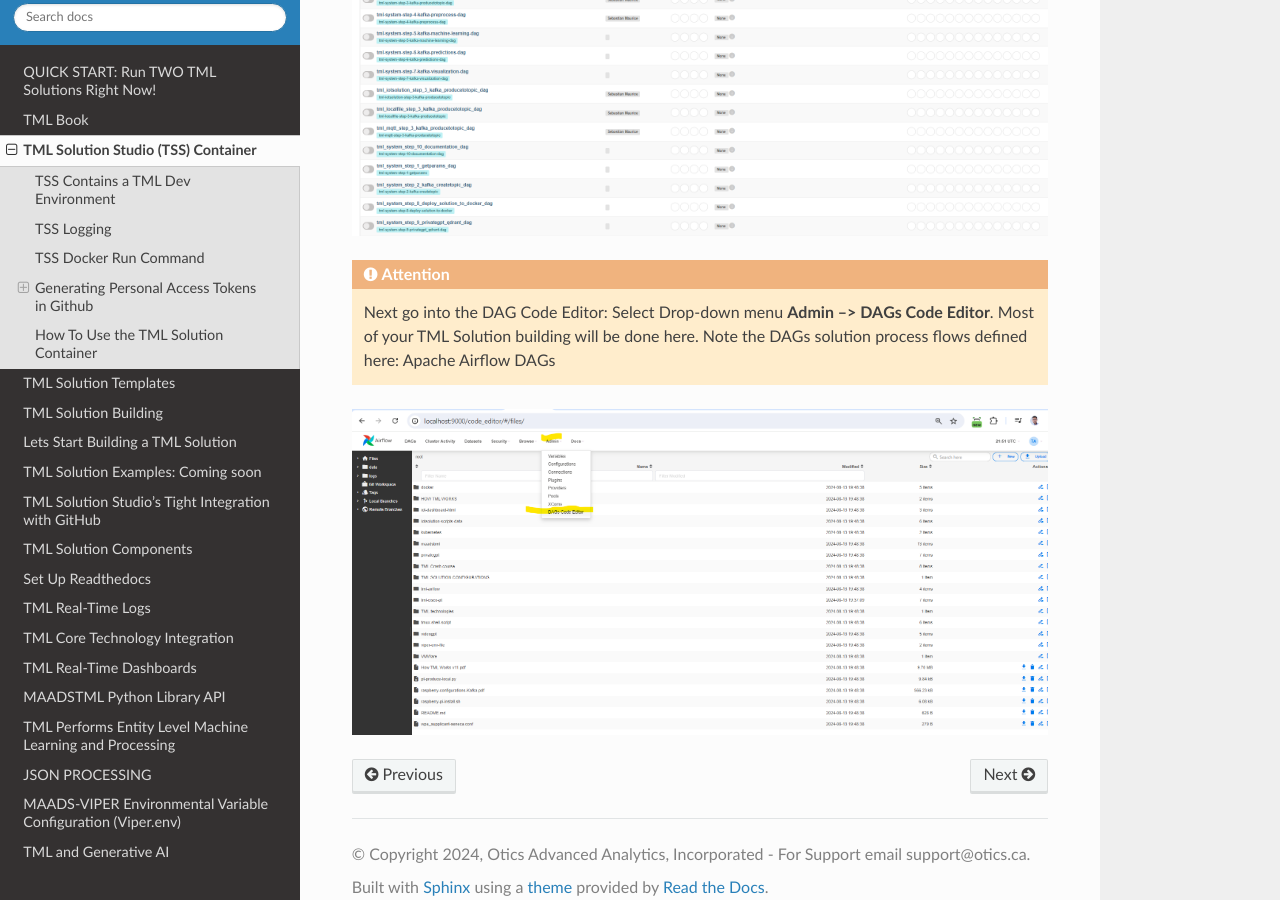
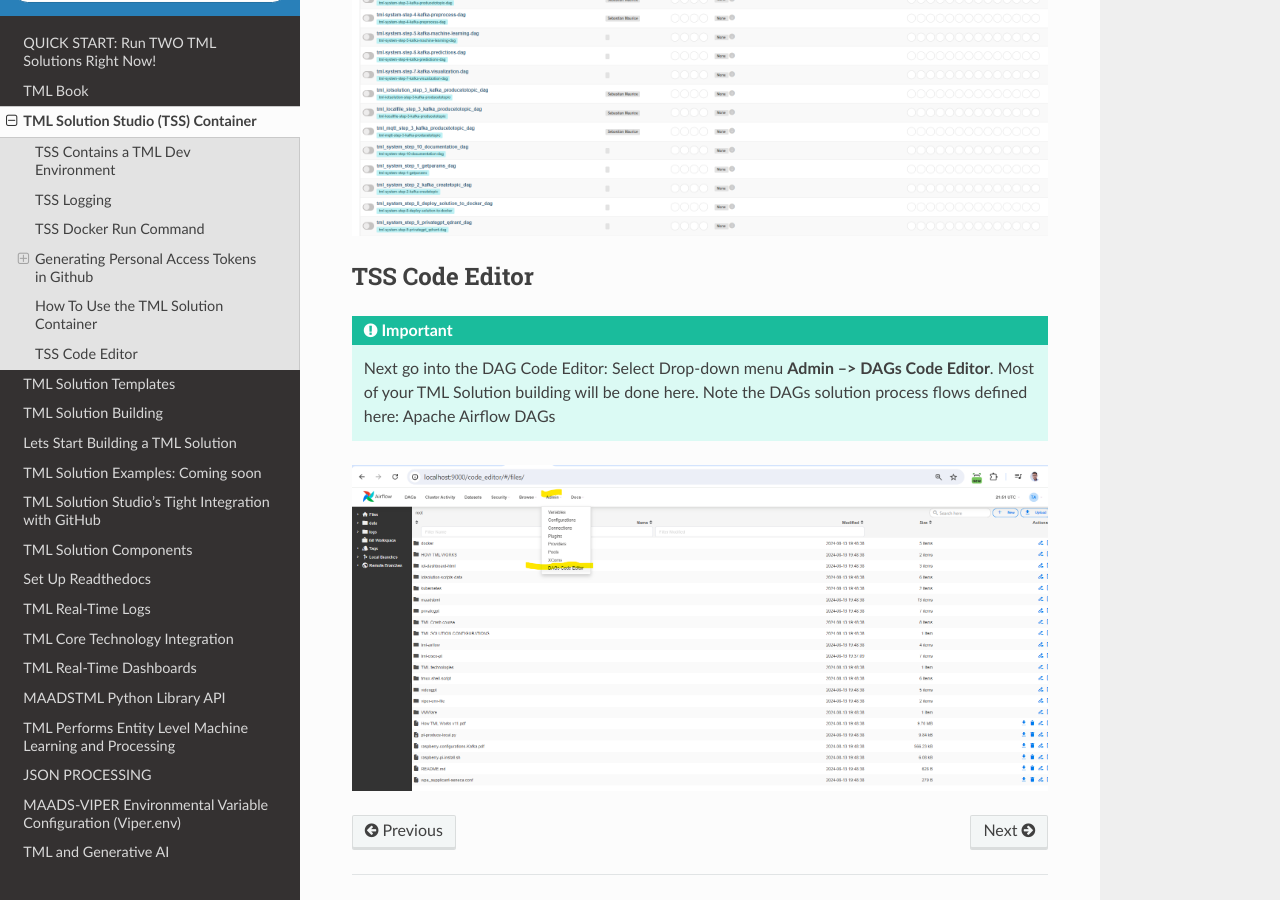
Before and after one commit to smaurice101/readthedocs, a Sphinx documentation site: the page built from docs/source/docker.rst, in a window 1280 px wide and 900 px high, scrolled down 6695 px. Built offline with Sphinx 7.4.7 and the Read the Docs theme 2.0.0, drawn with Linux system fonts in a browser that asks for light colours.

Commit message:
Update docker.rst

```diff
--- a/docs/source/docker.rst
+++ b/docs/source/docker.rst
@@ -226,8 +226,10 @@
 
 .. figure:: ts3.png
 
-.. attention::
+TSS Code Editor
+-----------------
 
+.. important::
    Next go into the DAG Code Editor: Select Drop-down menu **Admin --> DAGs Code Editor**.  Most of your TML Solution building will be done here.  Note the DAGs
    solution process flows defined here: :ref:`Apache Airflow DAGs`
 
```
